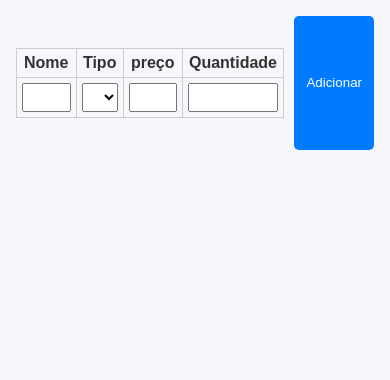
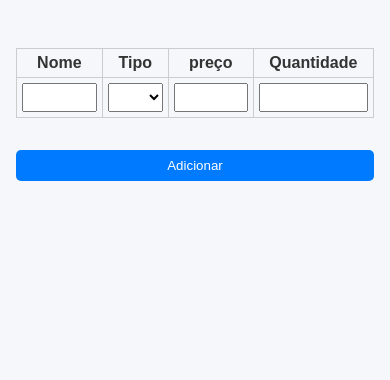
Before and after one commit to LeoDellAmatrice/TID-processo-seletivo, a Flask app: page /criar in a window 390 px wide. Shown: the part 94-474 px from the top of the page. Run offline with Flask 3, Linux system fonts and the light colour scheme; data that the repository does not hold is empty; some libraries are stand-ins or nearby versions.

Commit message:
Responsividade

```diff
--- a/static/css/tables.css
+++ b/static/css/tables.css
@@ -17,9 +17,15 @@
     text-decoration: none;
 }
 
-form {
+.form-busca {
     display: flex;
     gap: 10px;
+}
+
+.form-new {
+    display: flex;
+    flex-direction: column;
+    justify-content: center;
 }
 
 .div-table {
--- a/templates/index.html
+++ b/templates/index.html
@@ -6,7 +6,7 @@
 
 {% block content %}
     <div class="actions">
-        <form action="/" method="GET">
+        <form class="form-busca" action="/" method="GET">
             <input type="text" name="pesquisa" placeholder="Buscar produto..." value="{{ texto_pesquisa }}">
             <button type="submit">Pesquisar</button>
         </form>
--- a/templates/novo.html
+++ b/templates/novo.html
@@ -6,7 +6,7 @@
 
 {% block content %}
 
-    <form action="/criar" method="POST">
+    <form class="form-new" action="/criar" method="POST">
         <table>
             <thead>
                 <tr>
--- a/templates/update.html
+++ b/templates/update.html
@@ -29,7 +29,7 @@
         </tr>
         </tbody>
     </table>
-    <form action="/editar/{{ produto.id }}" method="POST">
+    <form class="form-new" action="/editar/{{ produto.id }}" method="POST">
         <table>
             <thead>
             <tr>
```
